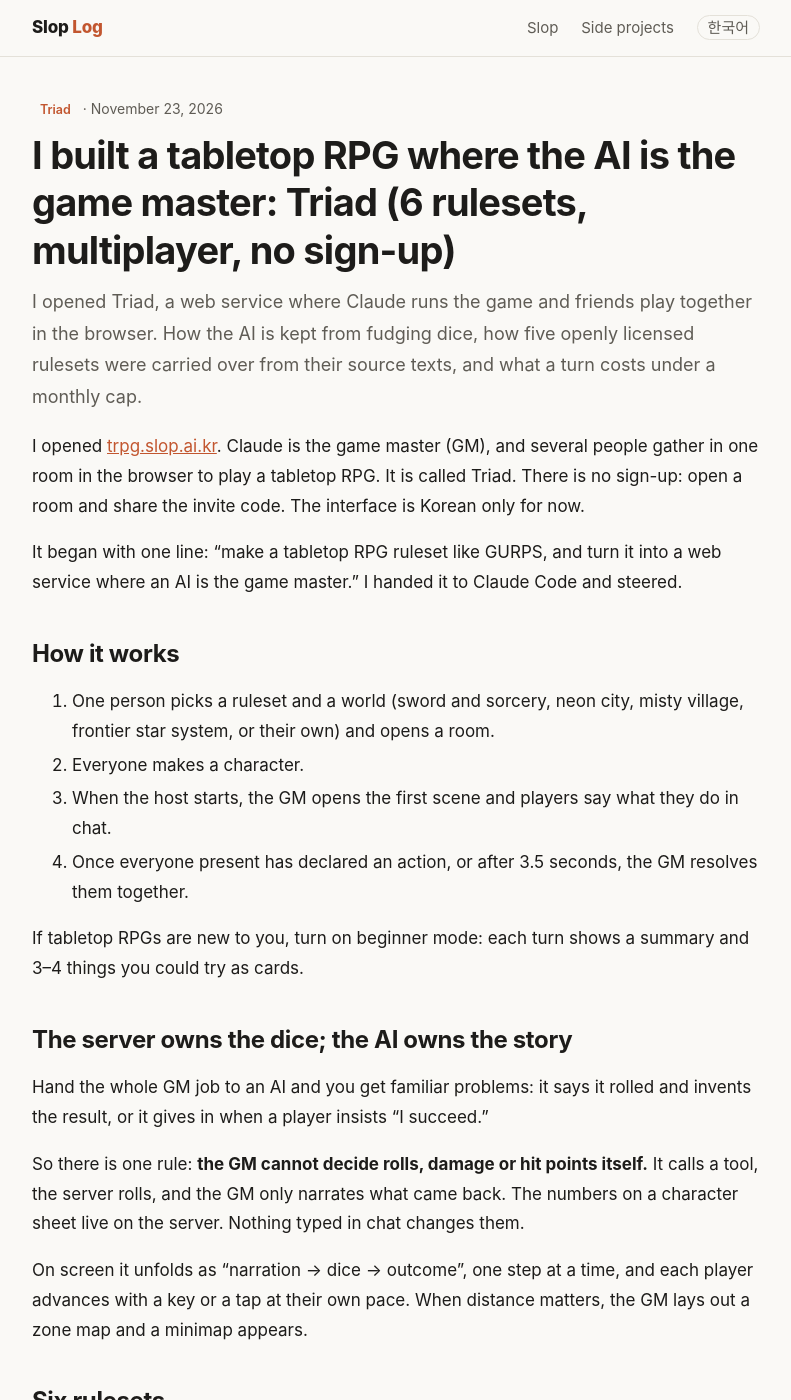
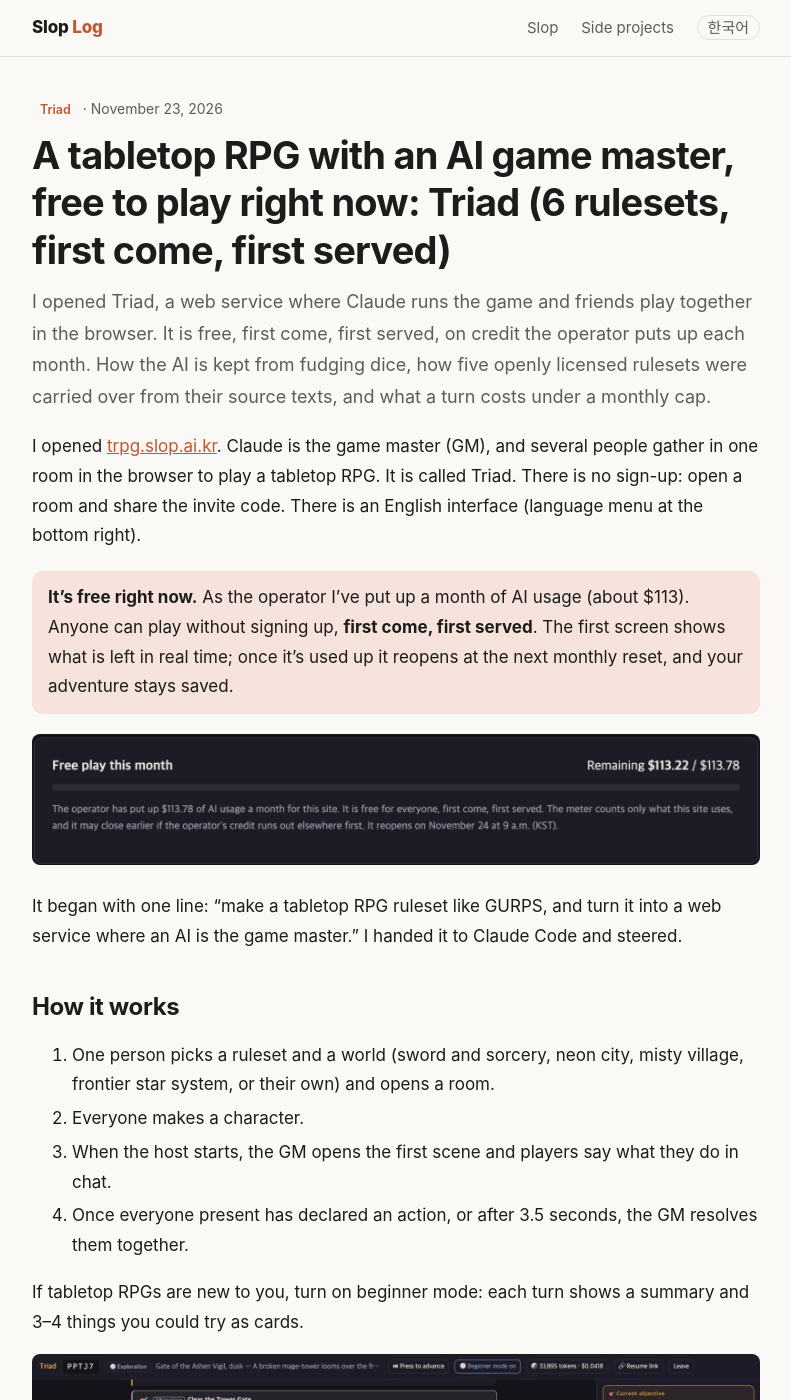
Before and after one commit to jungtaejoon/blog, a Jekyll site: the page built from en/_posts/2026-11-23-introducing-triad-ai-game-master-trpg.md, in a window 1280 px wide and 1400 px high. Shown: the whole window, without its empty margins (244-1035 px from the left). Built offline with Jekyll 4.4.1, drawn with Linux system fonts in a browser that asks for light colours; some of the changed text lies outside the part shown.

Commit message:
트라이어드 글: 선착순 무료 강조, 실제 플레이 화면(한·영 각각) 추가, 영어 화면 있음으로 고침
Co-Authored-By: Claude Opus 5.5 <noreply@anthropic.com>

```diff
--- a/en/_posts/2026-11-23-introducing-triad-ai-game-master-trpg.md
+++ b/en/_posts/2026-11-23-introducing-triad-ai-game-master-trpg.md
@@ -1,12 +1,16 @@
 ---
-title: "I built a tabletop RPG where the AI is the game master: Triad (6 rulesets, multiplayer, no sign-up)"
-description: I opened Triad, a web service where Claude runs the game and friends play together in the browser. How the AI is kept from fudging dice, how five openly licensed rulesets were carried over from their source texts, and what a turn costs under a monthly cap.
+title: "A tabletop RPG with an AI game master, free to play right now: Triad (6 rulesets, first come, first served)"
+description: I opened Triad, a web service where Claude runs the game and friends play together in the browser. It is free, first come, first served, on credit the operator puts up each month. How the AI is kept from fudging dice, how five openly licensed rulesets were carried over from their source texts, and what a turn costs under a monthly cap.
 project: triad
 ref: introducing-triad-ai-game-master-trpg
 kind: dev
 ---
 
-I opened [trpg.slop.ai.kr](https://trpg.slop.ai.kr/?utm_source=slop-log). Claude is the game master (GM), and several people gather in one room in the browser to play a tabletop RPG. It is called Triad. There is no sign-up: open a room and share the invite code. The interface is Korean only for now.
+I opened [trpg.slop.ai.kr](https://trpg.slop.ai.kr/?utm_source=slop-log). Claude is the game master (GM), and several people gather in one room in the browser to play a tabletop RPG. It is called Triad. There is no sign-up: open a room and share the invite code. There is an English interface (language menu at the bottom right).
+
+> **It's free right now.** As the operator I've put up a month of AI usage (about $113). Anyone can play without signing up, **first come, first served**. The first screen shows what is left in real time; once it's used up it reopens at the next monthly reset, and your adventure stays saved.
+
+![The "Free play this month" notice and remaining credit on the first screen](../../../../../assets/triad/en-1-free.jpg)
 
 It began with one line: "make a tabletop RPG ruleset like GURPS, and turn it into a web service where an AI is the game master." I handed it to Claude Code and steered.
 
@@ -19,13 +23,23 @@ It began with one line: "make a tabletop RPG ruleset like GURPS, and turn it int
 
 If tabletop RPGs are new to you, turn on beginner mode: each turn shows a summary and 3–4 things you could try as cards.
 
+![Beginner mode: under the GM's narration, a summary of where things stand and four suggested actions as cards](../../../../../assets/triad/en-2-beginner.jpg)
+
 ## The server owns the dice; the AI owns the story
 
 Hand the whole GM job to an AI and you get familiar problems: it says it rolled and invents the result, or it gives in when a player insists "I succeed."
 
 So there is one rule: **the GM cannot decide rolls, damage or hit points itself.** It calls a tool, the server rolls, and the GM only narrates what came back. The numbers on a character sheet live on the server. Nothing typed in chat changes them.
 
-On screen it unfolds as "narration → dice → outcome", one step at a time, and each player advances with a key or a tap at their own pace. When distance matters, the GM lays out a zone map and a minimap appears.
+On screen it unfolds as "narration → dice → outcome", one step at a time, and each player advances with a key or a tap at their own pace.
+
+![Server-rolled 3d6 attack cards between the GM's narration: two sling shots at Wren, both misses](../../../../../assets/triad/en-3-dice.jpg)
+
+When a fight starts the top bar turns red and the GM lays out a zone map, shown as a minimap on the right. Melee only reaches within the same zone, and ranged attacks get harder with distance.
+
+![Combat: the battlefield map with Wren and the goblins on the rubble heap, and the next suggested actions](../../../../../assets/triad/en-4-combat.jpg)
+
+All screenshots are from a real session I played in English (sword and sorcery, beginner mode).
 
 ## Six rulesets
 
@@ -56,17 +70,17 @@ These are single measurements of the same fight scene on the real API; scenes va
 | Opus 5.5 / low (current default) | about $0.08–0.15 |
 | Sonnet 5.5 / medium | about $0.05 |
 
-I pay for it as the operator, so there is a **monthly cap**. It is first come, first served; once it is used up, no new turns until the next cycle. Rooms and characters stay, and you can continue in the next cycle. The first screen shows what is left.
+I pay for it as the operator and it is free for players, so there is a **monthly cap**. It is first come, first served; once it is used up, no new turns until the next cycle. Rooms and characters stay, and you can continue in the next cycle. The first screen shows what is left.
 
 ## What's weak
 
 - A turn takes from a few seconds to over ten. It is not a human GM's quick back-and-forth.
-- The interface is Korean only for now.
+- There is an English interface, but a few labels (like the map legend) are still in Korean.
 - Some rules are not automated yet, such as certain 5E magic item effects; the GM reads the source and rules on those.
 - Rooms and history are stored in a file, so it runs on a single server for now.
 
 ## Try it and judge it
 
-You can open a room right away at [trpg.slop.ai.kr](https://trpg.slop.ai.kr/?utm_source=slop-log), alone or with friends through the invite code.
+You can open a room right away at [trpg.slop.ai.kr](https://trpg.slop.ai.kr/?utm_source=slop-log), alone or with friends through the invite code. The free credit is first come, first served, so play one while it lasts.
 
 Is an AI game master a gem or slop? Judge it on [the Slop post](https://slop.ai.kr/#/p/e5c75ba1-34a9-4e05-9013-82655a382014), and tell me which ruleset felt most convincing.
```
Also changed, not shown: _posts/2026-11-23-introducing-triad-ai-game-master-trpg.md (+20 -6 lines), assets/triad/en-1-free.jpg (added), assets/triad/en-2-beginner.jpg (added), assets/triad/en-3-dice.jpg (added), assets/triad/en-4-combat.jpg (added), assets/triad/ko-1-free.jpg (added), assets/triad/ko-2-beginner.jpg (added), assets/triad/ko-3-dice.jpg (added), assets/triad/ko-4-combat.jpg (added).
